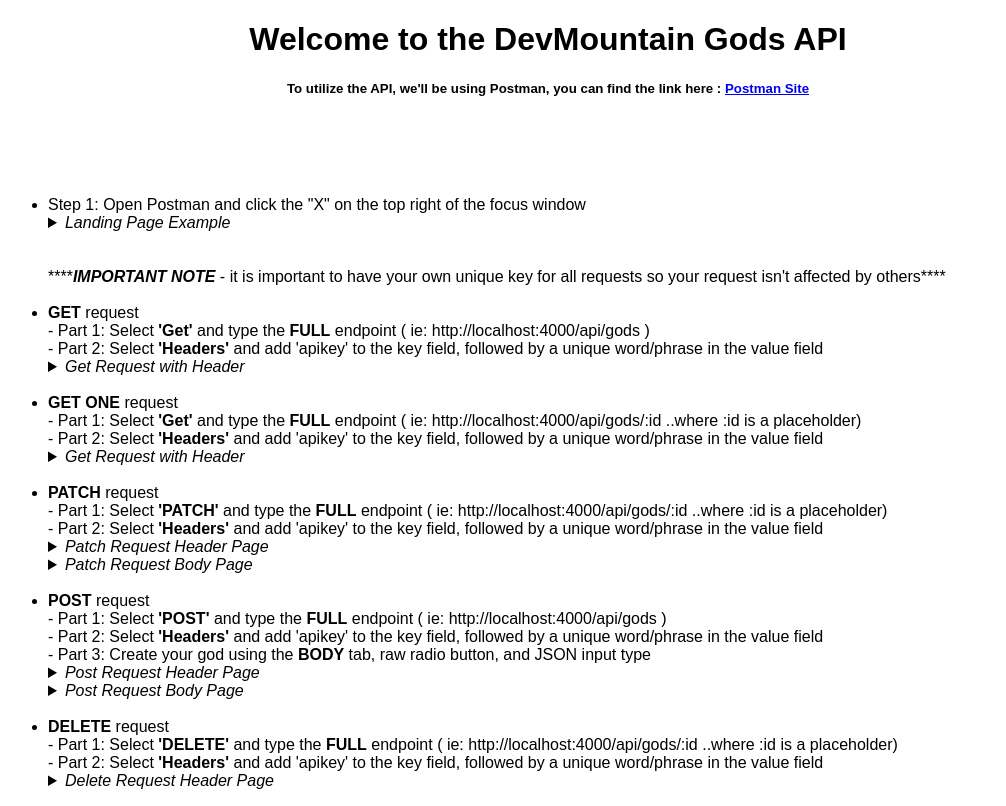
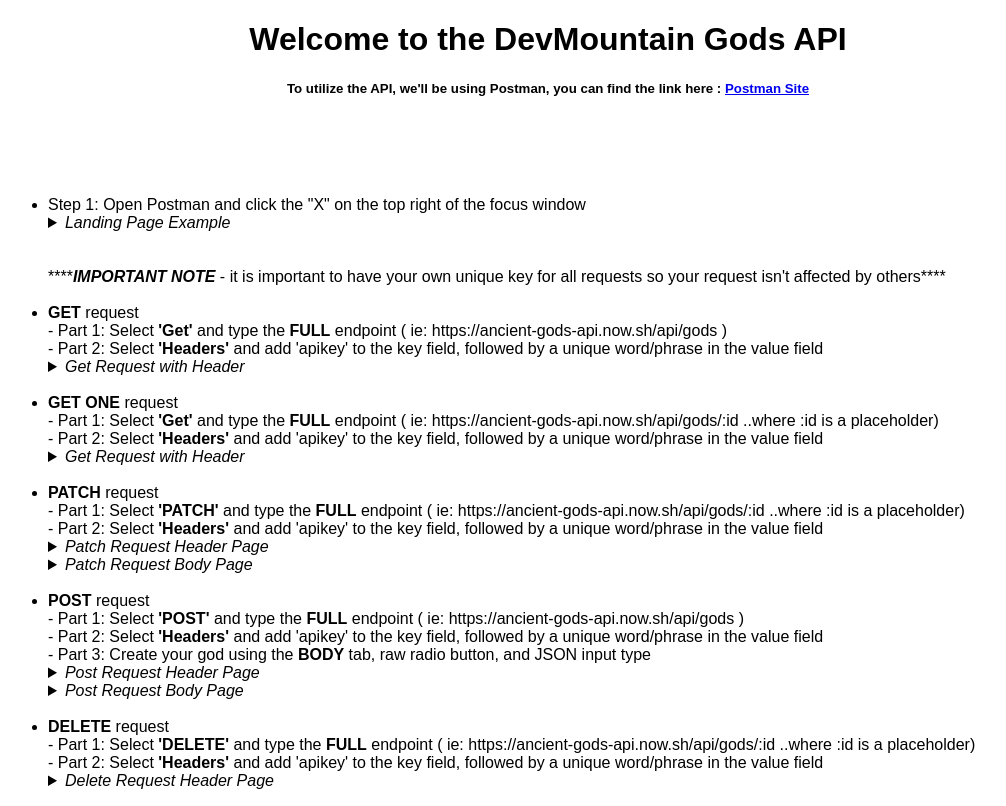
Before and after one commit to DevMountain/ancient-gods, a React (Create React App) app: page / in a window 1280 px wide. Shown: the whole page, without its empty margins (92-1098 px from the left). Built offline with nearby package versions, Linux system fonts and the light colour scheme; the HTML template or start-up script is replaced by a standard one.

Commit message:
remove mention of localhost

```diff
--- a/src/App.js
+++ b/src/App.js
@@ -28,7 +28,7 @@ class App extends Component {
             <br/>
             <li><strong>GET</strong> request
               <br/>
-                - Part 1: Select <strong>'Get'</strong> and type the <strong>FULL</strong> endpoint ( ie: http://localhost:4000/api/gods )
+                - Part 1: Select <strong>'Get'</strong> and type the <strong>FULL</strong> endpoint ( ie: https://ancient-gods-api.now.sh/api/gods )
               <br/>
                 - Part 2: Select <strong>'Headers'</strong> and add 'apikey' to the key field, followed by a unique word/phrase in the value field
               <br/>
@@ -41,7 +41,7 @@ class App extends Component {
             <br/>
             <li><strong>GET ONE</strong> request
               <br/>
-                - Part 1: Select <strong>'Get'</strong> and type the <strong>FULL</strong> endpoint ( ie: http://localhost:4000/api/gods/:id ..where :id is a placeholder)
+                - Part 1: Select <strong>'Get'</strong> and type the <strong>FULL</strong> endpoint ( ie: https://ancient-gods-api.now.sh/api/gods/:id ..where :id is a placeholder)
               <br/>
                 - Part 2: Select <strong>'Headers'</strong> and add 'apikey' to the key field, followed by a unique word/phrase in the value field
               <br/>
@@ -54,7 +54,7 @@ class App extends Component {
             <br/>
             <li><strong>PATCH</strong> request
               <br/>
-                - Part 1: Select <strong>'PATCH'</strong> and type the <strong>FULL</strong> endpoint ( ie: http://localhost:4000/api/gods/:id ..where :id is a placeholder)
+                - Part 1: Select <strong>'PATCH'</strong> and type the <strong>FULL</strong> endpoint ( ie: https://ancient-gods-api.now.sh/api/gods/:id ..where :id is a placeholder)
               <br/>
                 - Part 2: Select <strong>'Headers'</strong> and add 'apikey' to the key field, followed by a unique word/phrase in the value field
               <br/>
@@ -71,7 +71,7 @@ class App extends Component {
             <br/>
             <li><strong>POST</strong> request
               <br/>
-                - Part 1: Select <strong>'POST'</strong> and type the <strong>FULL</strong> endpoint ( ie: http://localhost:4000/api/gods )
+                - Part 1: Select <strong>'POST'</strong> and type the <strong>FULL</strong> endpoint ( ie: https://ancient-gods-api.now.sh/api/gods )
               <br/>
                 - Part 2: Select <strong>'Headers'</strong> and add 'apikey' to the key field, followed by a unique word/phrase in the value field
               <br/>
@@ -88,7 +88,7 @@ class App extends Component {
             <br/>
             <li><strong>DELETE</strong> request
               <br/>
-                - Part 1: Select <strong>'DELETE'</strong> and type the <strong>FULL</strong> endpoint ( ie: http://localhost:4000/api/gods/:id ..where :id is a placeholder)
+                - Part 1: Select <strong>'DELETE'</strong> and type the <strong>FULL</strong> endpoint ( ie: https://ancient-gods-api.now.sh/api/gods/:id ..where :id is a placeholder)
               <br/>
                 - Part 2: Select <strong>'Headers'</strong> and add 'apikey' to the key field, followed by a unique word/phrase in the value field
               <br/>
```
